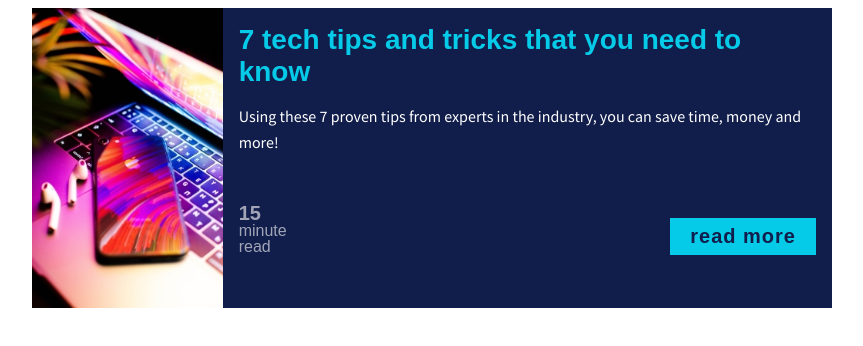
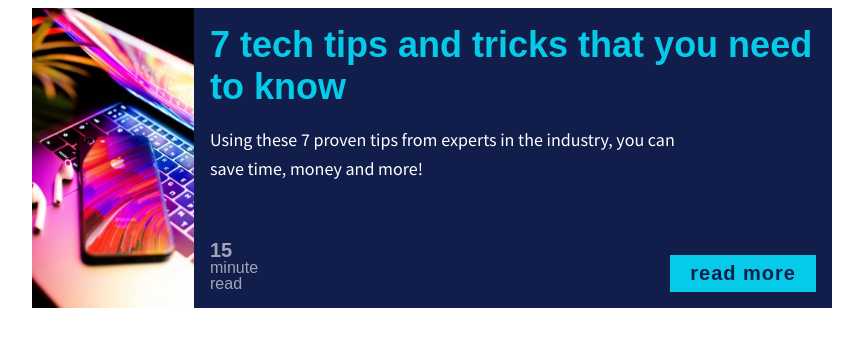
Before and after one commit to DevShruti/card-component-scrimba, a plain HTML site: page index.html in a window 1280 px wide. Shown: the whole page, without its empty margins (208-1071 px from the left). Drawn offline with Linux system fonts and the light colour scheme; a web font is replaced by a local one.

Commit message:
large screens part2

```diff
--- a/css/style.css
+++ b/css/style.css
@@ -1,3 +1,6 @@
+body {
+}
+
 .card {
   width: 90%;
   margin: 0 auto;
@@ -6,16 +9,6 @@
   color: #fff;
   display: flex;
   flex-direction: column;
-}
-
-@media (min-width: 600px) {
-  .card {
-    flex-direction: row;
-  }
-
-  .card-img {
-    height: 300px;
-  }
 }
 
 .card-img {
@@ -77,3 +70,31 @@
   display: block;
   font-size: 1.25em;
 }
+
+@media (min-width: 600px) {
+  .card {
+    flex-direction: row;
+  }
+
+  .card-img {
+    height: 300px;
+  }
+
+  .card-content {
+    display: flex;
+    flex-direction: column;
+  }
+
+  .card-title {
+    font-size: 2.25rem;
+  }
+
+  .card-body {
+    font-size: 1.125rem;
+    max-width: 500px;
+  }
+
+  .card-footer {
+    margin-top: auto;
+  }
+}
```
